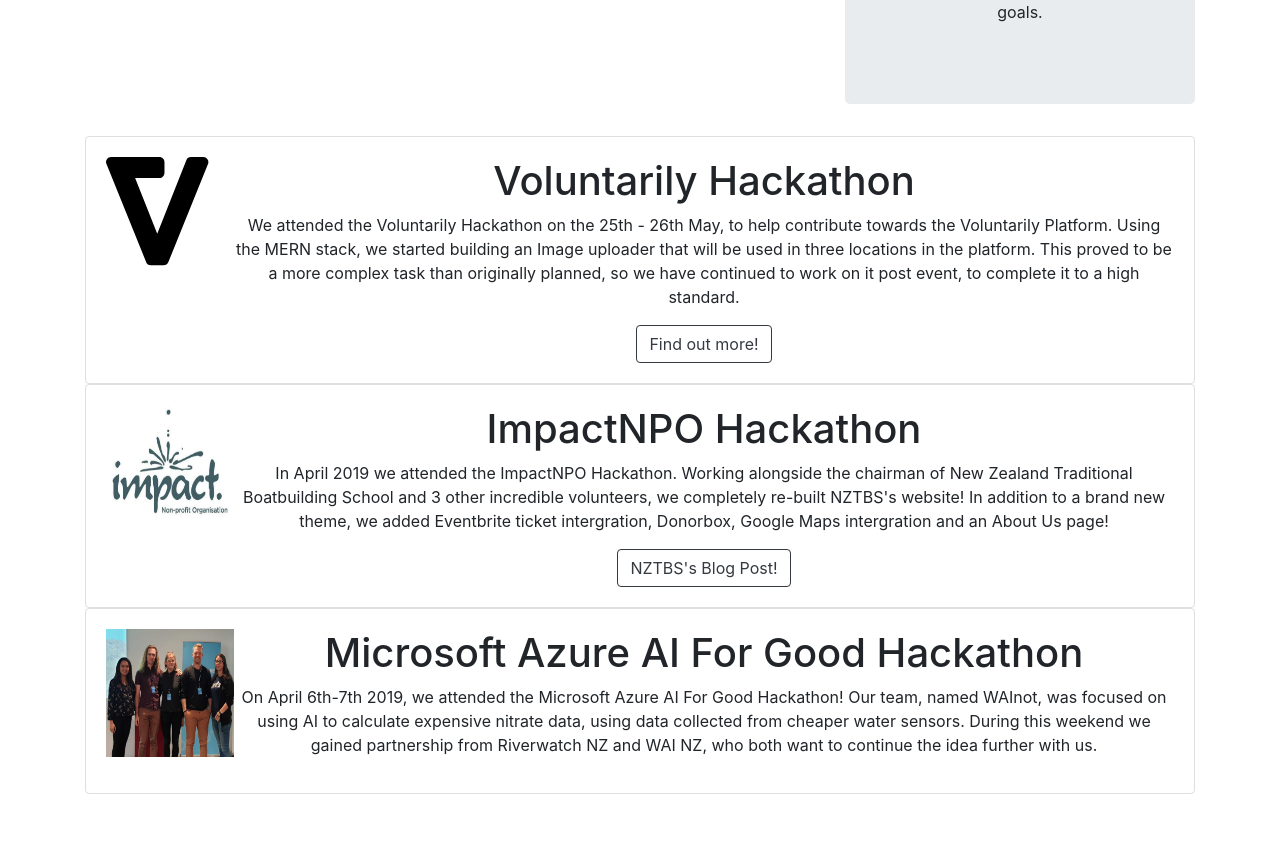
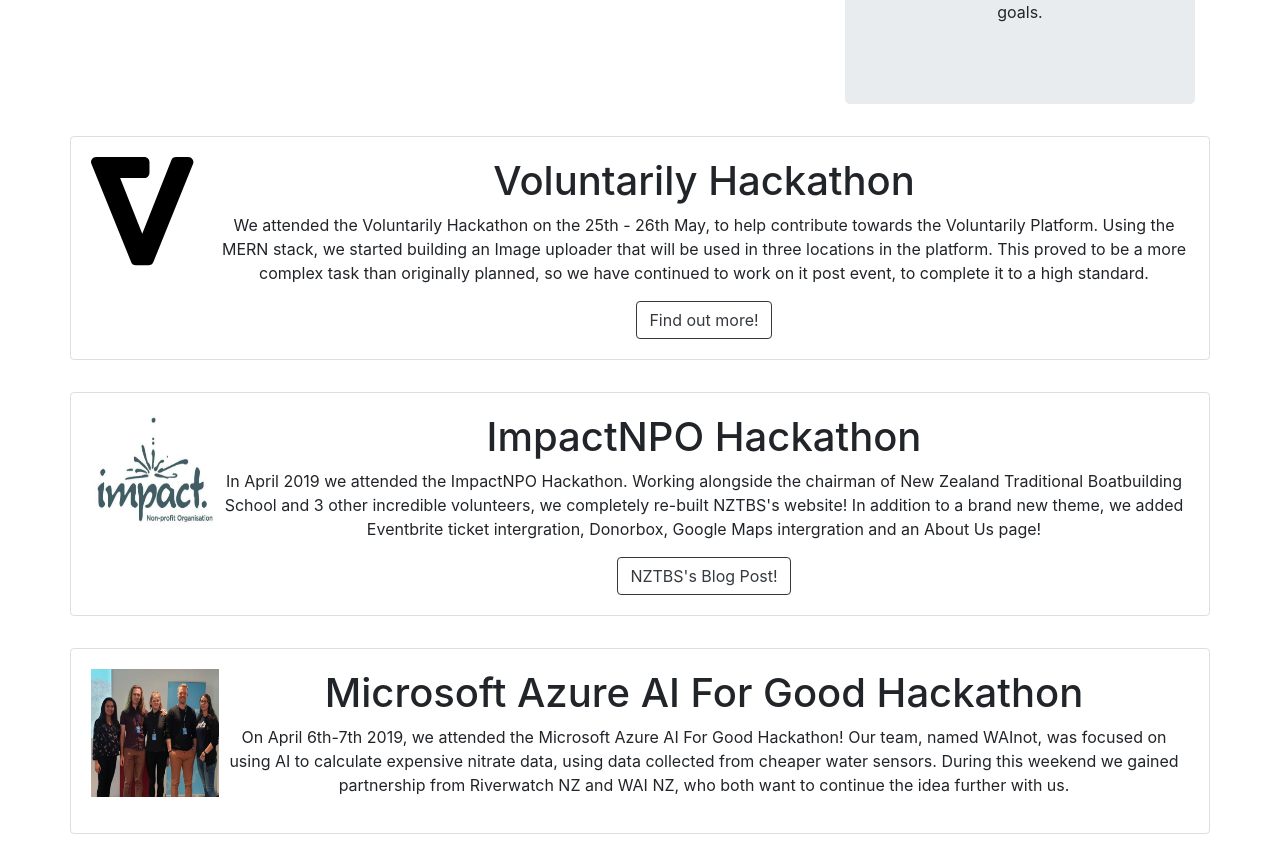
Before and after one commit to MoniqueWarrington/Datacomp2019, a React (Create React App) app: page / in a window 1280 px wide. Shown: the part 1120-1986 px from the top of the page. Before the commit the page ends 1914 px from the top, so only its background shows below. Built offline with nearby package versions, Linux system fonts and the light colour scheme.

Commit message:
Added spacing between events

```diff
--- a/src/App.js
+++ b/src/App.js
@@ -26,9 +26,15 @@
             <OurMission />
           </Col>
         </Row>
-        <VoluntarilyEvent />
-        <ImpactNPOAprilEvent />
-        <AIForGoodEvent />
+        <Row style={{ paddingBottom: '2rem' }}>
+          <VoluntarilyEvent />
+        </Row>
+        <Row style={{ paddingBottom: '2rem' }}>
+          <ImpactNPOAprilEvent />
+        </Row>
+        <Row style={{ paddingBottom: '2rem' }}>
+          <AIForGoodEvent />
+        </Row>
       </Container>
     </div>
   );
```
